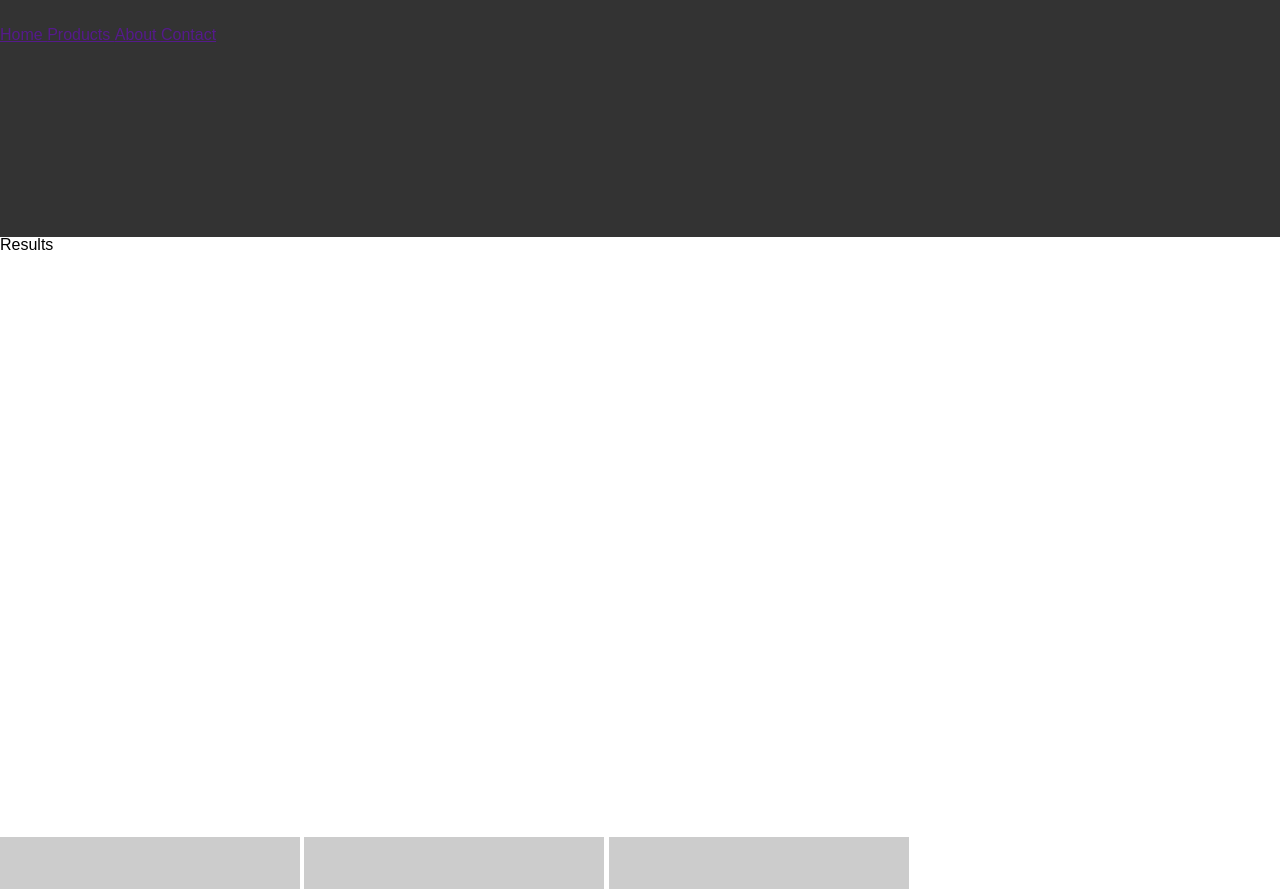
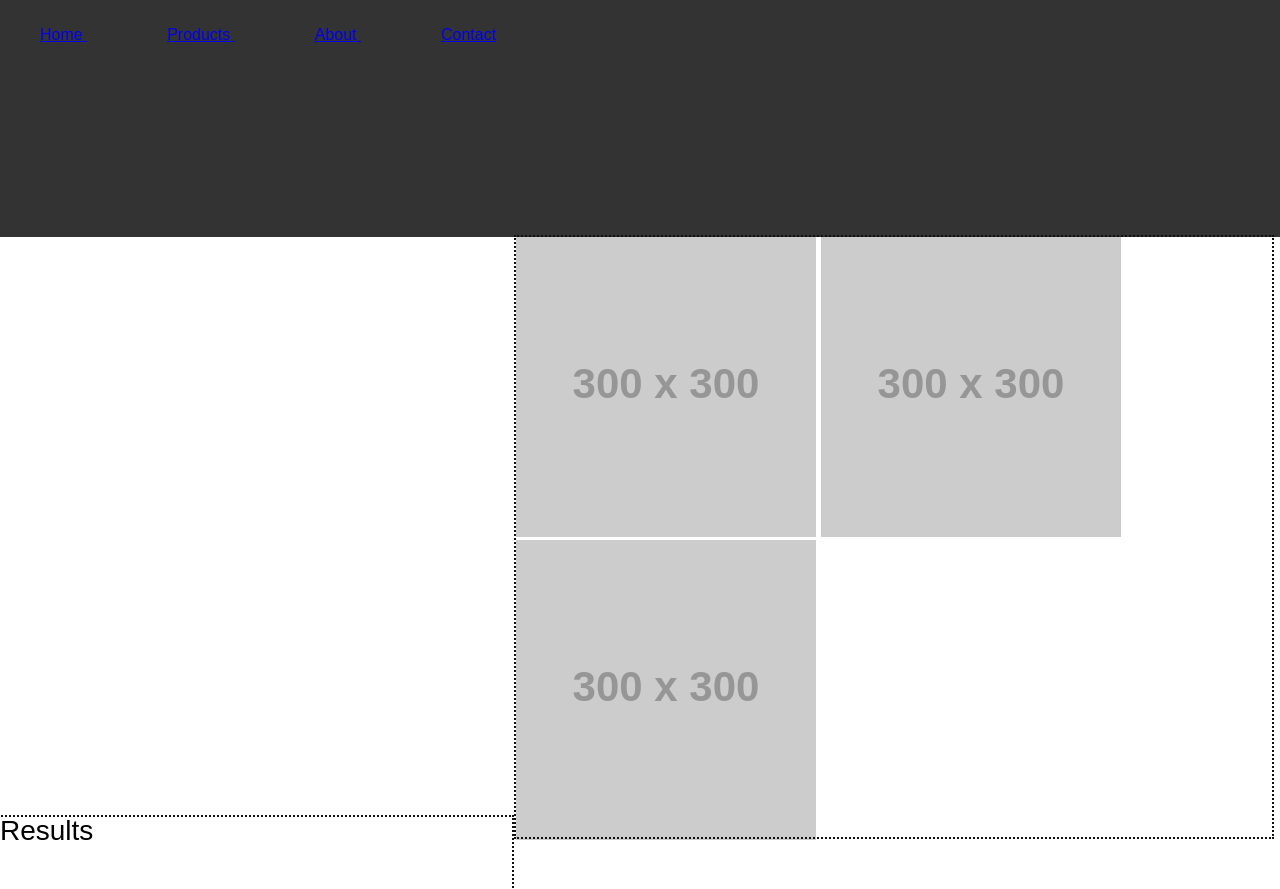
Before and after one commit to MthwBrwn/bus-mall, a plain HTML site: page index.html in a window 1280 px wide. Shown: the part 63-952 px from the top of the page. Drawn offline with Linux system fonts and the light colour scheme; placeholder pictures from the web are drawn by us.

Commit message:
css added js still needs help

```diff
--- a/css/style.css
+++ b/css/style.css
@@ -1,5 +1,6 @@
 body {
   font-family: Arial, Helvetica, sans-serif;
+  width: 100%;
 
 }
 
@@ -17,6 +18,12 @@ h1 {
   padding: 30px;
 }
 
+h2 {
+  /* controls Results */
+  font-size: 28px;
+  padding: 30 px;
+}
+
 ul {
   display: inline;
 }
@@ -24,16 +31,34 @@ ul {
 li {
   display: inline;
 }
-
-header li {
-  margin-right: 10%;
+nav li{
+  padding: 10px 40px;
 }
 aside {
   width: 40%;
   height: 600px;
+  display: inline-block;
+
+
+  /* sizing tool remove once before completion */
+  outline-color: #111111;
+  outline-style: dotted;
+  outline-width: 2px;
 }
 
 section {
-  display: inline;
-  width: 60%;
+  display: inline-block;
+  width: 59%;
+  height: 600px;
+
+  /* sizing tool remove once before completion */
+  outline-color: #111111;
+  outline-style: dotted;
+  outline-width: 2px;
 }
+
+footer {
+  width: 100%;
+  height: 150 px;
+  background-color: #888888;
+}
--- a/index.html
+++ b/index.html
@@ -20,18 +20,18 @@
 
     <ul>
       <li>
-          <a href=""> Home </a>
+          <a href="no link yet"> Home </a>
       </li>
       <li>
-        <a href=""> Products </a>
+        <a href="no link yet"> Products </a>
 
       </li>
       <li>
-        <a href=""> About </a>
+        <a href="no link yet"> About </a>
 
       </li>
       <li>
-        <a href=""> Contact </a>
+        <a href="no link yet"> Contact </a>
 
       </li>
     </ul>
@@ -39,7 +39,7 @@
 
   <aside>
     <!-- width 300 -->
-    <p> Results </p>
+    <h2> Results </h2>
     <!-- set box JS will add result as DOM manipulation  -->
   </aside>
   <section>
```
